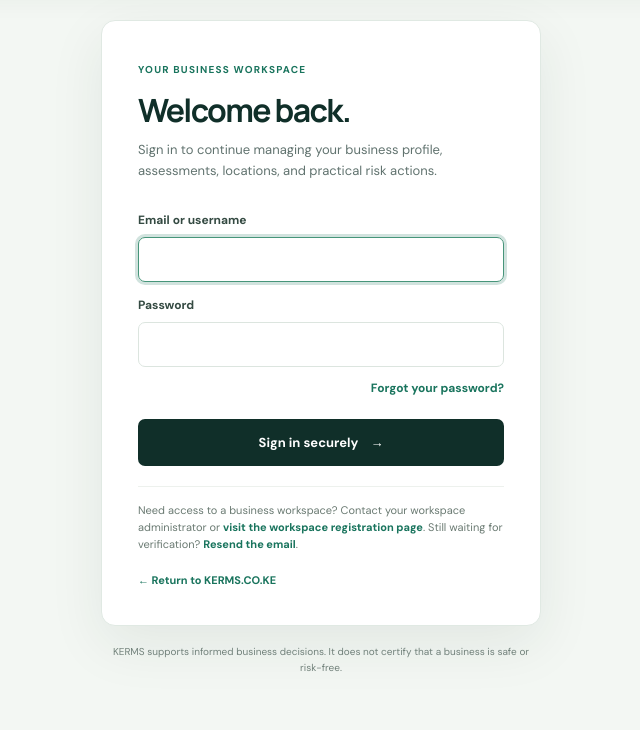
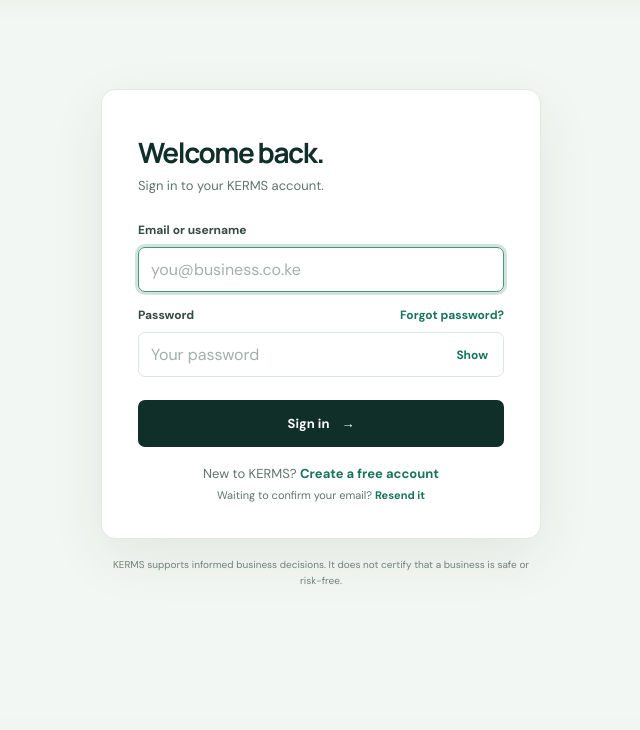
Before and after one commit to valorafricabrand-svg/KERMS, a Django app: page /login/ in a window 1280 px wide. Shown: the part 82-812 px from the top of the page, without its empty margins (319-959 px from the left). After the commit the page ends 666 px from the top, so only its background shows below. Run offline with Django 4.2, Linux system fonts and the light colour scheme; parts of the project's set-up code (start-up, migrations or seed data) failed here and were passed over.

Commit message:
Simplify sign-in page to match the new sign-up design
Google first, email or username with placeholder, show/hide password, inline forgot-password link, and a short create-account prompt.

Co-Authored-By: Claude Opus 5.5 <noreply@anthropic.com>

```diff
--- a/risks/forms.py
+++ b/risks/forms.py
@@ -1,6 +1,7 @@
 import re
 from django import forms
 from django.contrib.auth import get_user_model
+from django.contrib.auth.forms import AuthenticationForm
 from django.contrib.auth.password_validation import validate_password
 from django.core.exceptions import ValidationError
 from datetime import date
@@ -62,6 +63,18 @@ def _clean_organization_name(name):
     if Organization.objects.filter(name__iexact=name).exists():
         raise forms.ValidationError("This workspace name is already in use.")
     return name
+
+
+class SignInForm(AuthenticationForm):
+    def __init__(self, *args, **kwargs):
+        super().__init__(*args, **kwargs)
+        self.fields["username"].label = "Email or username"
+        self.fields["username"].widget.attrs.update(
+            {"placeholder": "you@business.co.ke", "autocomplete": "username"}
+        )
+        self.fields["password"].widget.attrs.update(
+            {"placeholder": "Your password", "autocomplete": "current-password"}
+        )
 
 
 class SignUpForm(forms.Form):
--- a/risks/urls.py
+++ b/risks/urls.py
@@ -1,6 +1,7 @@
 from django.contrib.auth import views as auth_views
 from django.urls import path
 from . import views
+from .forms import SignInForm
 
 urlpatterns = [
     path("", views.public_home, name="home"),
@@ -8,6 +9,7 @@ urlpatterns = [
         "login/",
         auth_views.LoginView.as_view(
             template_name="registration/login.html",
+            authentication_form=SignInForm,
             redirect_authenticated_user=True,
         ),
         name="login",
--- a/static/css/auth.css
+++ b/static/css/auth.css
@@ -57,3 +57,6 @@
 .auth-switch { margin: 18px 0 0; color: #61736f; font-size: 13px; text-align: center; }
 .auth-switch a { color: #19745d; font-weight: 700; }
 .auth-switch-muted { margin-top: 6px; font-size: 11px; }
+.auth-label-row { display: flex; align-items: baseline; justify-content: space-between; gap: 12px; margin-top: 6px; }
+.auth-label-row label { margin-top: 0; }
+.auth-label-row .auth-forgot-link { margin-top: 0; }
--- a/templates/account/signup_closed.html
+++ b/templates/account/signup_closed.html
@@ -7,7 +7,7 @@
   <meta name="theme-color" content="#102f29">
   <title>Account registration | KERMS.CO.KE</title>
   <link rel="stylesheet" href="{% static 'css/public-home.css' %}?v=1">
-  <link rel="stylesheet" href="{% static 'css/auth.css' %}?v=4">
+  <link rel="stylesheet" href="{% static 'css/auth.css' %}?v=5">
 </head>
 <body class="auth-page">
   <header class="site-header auth-header">
--- a/templates/registration/legal_notice.html
+++ b/templates/registration/legal_notice.html
@@ -7,7 +7,7 @@
   <meta name="theme-color" content="#102f29">
   <title>{% if page == "terms" %}Terms of Use{% else %}Privacy Notice{% endif %} | KERMS.CO.KE</title>
   <link rel="stylesheet" href="{% static 'css/public-home.css' %}?v=1">
-  <link rel="stylesheet" href="{% static 'css/auth.css' %}?v=4">
+  <link rel="stylesheet" href="{% static 'css/auth.css' %}?v=5">
 </head>
 <body class="auth-page">
   <header class="site-header auth-header">
--- a/templates/registration/login.html
+++ b/templates/registration/login.html
@@ -10,7 +10,7 @@
   <link rel="preconnect" href="https://fonts.gstatic.com" crossorigin>
   <link href="https://fonts.googleapis.com/css2?family=DM+Sans:wght@400;500;600;700&family=Manrope:wght@400;500;600;700;800&display=swap" rel="stylesheet">
   <link rel="stylesheet" href="{% static 'css/public-home.css' %}?v=1">
-  <link rel="stylesheet" href="{% static 'css/auth.css' %}?v=4">
+  <link rel="stylesheet" href="{% static 'css/auth.css' %}?v=5">
 </head>
 <body class="auth-page">
   <a class="site-skip-link" href="#sign-in-form">Skip to sign in</a>
@@ -22,34 +22,49 @@
     <a class="auth-home-link" href="{% url 'home' %}">Back to home</a>
   </header>
   <main class="auth-main" id="main-content">
-    <section class="auth-card" aria-labelledby="sign-in-title">
-      <span class="auth-kicker">Your business workspace</span>
+    <section class="auth-card auth-card-signup" aria-labelledby="sign-in-title">
       <h1 id="sign-in-title">Welcome back.</h1>
-      <p class="auth-intro">Sign in to continue managing your business profile, assessments, locations, and practical risk actions.</p>
+      <p class="auth-intro">Sign in to your KERMS account.</p>
       {% if form.errors %}
-      <div class="auth-error" role="alert">Your email, username or password was not recognised. Please check your details and try again.</div>
+      <div class="auth-error" role="alert">That email, username or password wasn’t recognised. Please try again.</div>
+      {% endif %}
+      {% if google_sign_in_enabled %}
+      <a class="auth-google-button" href="{% url 'google_login' %}">
+        <img src="https://www.gstatic.com/firebasejs/ui/2.0.0/images/auth/google.svg" alt="" width="18" height="18">
+        Continue with Google
+      </a>
+      <div class="auth-divider" role="separator"><span>or use your email</span></div>
       {% endif %}
       <form method="post" id="sign-in-form">
         {% csrf_token %}
         <input type="hidden" name="next" value="{{ next }}">
-        <label for="{{ form.username.id_for_label }}">Email or username</label>
+        <label for="{{ form.username.id_for_label }}">{{ form.username.label }}</label>
         {{ form.username }}
-        <label for="{{ form.password.id_for_label }}">Password</label>
-        {{ form.password }}
-        <a class="auth-forgot-link" href="{% url 'password_reset' %}">Forgot your password?</a>
-        <button class="auth-submit" type="submit">Sign in securely <span aria-hidden="true">→</span></button>
+        <div class="auth-label-row">
+          <label for="{{ form.password.id_for_label }}">Password</label>
+          <a class="auth-forgot-link" href="{% url 'password_reset' %}">Forgot password?</a>
+        </div>
+        <div class="auth-password-wrap">
+          {{ form.password }}
+          <button type="button" class="auth-password-toggle" data-toggle-password="{{ form.password.id_for_label }}" aria-label="Show password">Show</button>
+        </div>
+        <button class="auth-submit" type="submit">Sign in <span aria-hidden="true">→</span></button>
       </form>
-      {% if google_sign_in_enabled %}
-      <div class="auth-divider" role="separator"><span>or</span></div>
-      <a class="auth-google-button" href="{% url 'google_login' %}">
-        <img src="https://www.gstatic.com/firebasejs/ui/2.0.0/images/auth/google.svg" alt="" width="18" height="18">
-        Continue with Google
-      </a>
-      {% endif %}
-      <p class="auth-help">Need access to a business workspace? Contact your workspace administrator or <a href="{% url 'signup' %}">visit the workspace registration page</a>. Still waiting for verification? <a href="{% url 'resend_verification' %}">Resend the email</a>.</p>
-      <a class="auth-footer-link" href="{% url 'home' %}">← Return to KERMS.CO.KE</a>
+      <p class="auth-switch">New to KERMS? <a href="{% url 'signup' %}">Create a free account</a></p>
+      <p class="auth-switch auth-switch-muted">Waiting to confirm your email? <a href="{% url 'resend_verification' %}">Resend it</a></p>
     </section>
     <p class="auth-assurance">KERMS supports informed business decisions. It does not certify that a business is safe or risk-free.</p>
   </main>
+  <script>
+    document.querySelectorAll("[data-toggle-password]").forEach(function (button) {
+      button.addEventListener("click", function () {
+        var input = document.getElementById(button.dataset.togglePassword);
+        var show = input.type === "password";
+        input.type = show ? "text" : "password";
+        button.textContent = show ? "Hide" : "Show";
+        button.setAttribute("aria-label", show ? "Hide password" : "Show password");
+      });
+    });
+  </script>
 </body>
 </html>
--- a/templates/registration/password_reset_complete.html
+++ b/templates/registration/password_reset_complete.html
@@ -7,7 +7,7 @@
   <meta name="theme-color" content="#102f29">
   <title>Password updated | KERMS.CO.KE</title>
   <link rel="stylesheet" href="{% static 'css/public-home.css' %}?v=1">
-  <link rel="stylesheet" href="{% static 'css/auth.css' %}?v=4">
+  <link rel="stylesheet" href="{% static 'css/auth.css' %}?v=5">
 </head>
 <body class="auth-page">
   <header class="site-header auth-header">
--- a/templates/registration/password_reset_confirm.html
+++ b/templates/registration/password_reset_confirm.html
@@ -7,7 +7,7 @@
   <meta name="theme-color" content="#102f29">
   <title>Choose a new password | KERMS.CO.KE</title>
   <link rel="stylesheet" href="{% static 'css/public-home.css' %}?v=1">
-  <link rel="stylesheet" href="{% static 'css/auth.css' %}?v=4">
+  <link rel="stylesheet" href="{% static 'css/auth.css' %}?v=5">
 </head>
 <body class="auth-page">
   <header class="site-header auth-header">
--- a/templates/registration/password_reset_done.html
+++ b/templates/registration/password_reset_done.html
@@ -7,7 +7,7 @@
   <meta name="theme-color" content="#102f29">
   <title>Check your email | KERMS.CO.KE</title>
   <link rel="stylesheet" href="{% static 'css/public-home.css' %}?v=1">
-  <link rel="stylesheet" href="{% static 'css/auth.css' %}?v=4">
+  <link rel="stylesheet" href="{% static 'css/auth.css' %}?v=5">
 </head>
 <body class="auth-page">
   <header class="site-header auth-header">
--- a/templates/registration/password_reset_form.html
+++ b/templates/registration/password_reset_form.html
@@ -7,7 +7,7 @@
   <meta name="theme-color" content="#102f29">
   <title>Reset your password | KERMS.CO.KE</title>
   <link rel="stylesheet" href="{% static 'css/public-home.css' %}?v=1">
-  <link rel="stylesheet" href="{% static 'css/auth.css' %}?v=4">
+  <link rel="stylesheet" href="{% static 'css/auth.css' %}?v=5">
 </head>
 <body class="auth-page">
   <header class="site-header auth-header">
--- a/templates/registration/resend_verification.html
+++ b/templates/registration/resend_verification.html
@@ -7,7 +7,7 @@
   <meta name="theme-color" content="#102f29">
   <title>Resend verification | KERMS.CO.KE</title>
   <link rel="stylesheet" href="{% static 'css/public-home.css' %}?v=1">
-  <link rel="stylesheet" href="{% static 'css/auth.css' %}?v=4">
+  <link rel="stylesheet" href="{% static 'css/auth.css' %}?v=5">
 </head>
 <body class="auth-page">
   <header class="site-header auth-header">
--- a/templates/registration/signup.html
+++ b/templates/registration/signup.html
@@ -10,7 +10,7 @@
   <link rel="preconnect" href="https://fonts.gstatic.com" crossorigin>
   <link href="https://fonts.googleapis.com/css2?family=DM+Sans:wght@400;500;600;700&family=Manrope:wght@400;500;600;700;800&display=swap" rel="stylesheet">
   <link rel="stylesheet" href="{% static 'css/public-home.css' %}?v=1">
-  <link rel="stylesheet" href="{% static 'css/auth.css' %}?v=4">
+  <link rel="stylesheet" href="{% static 'css/auth.css' %}?v=5">
 </head>
 <body class="auth-page">
   <a class="site-skip-link" href="#sign-up-form">Skip to create account</a>
--- a/templates/registration/signup_unavailable.html
+++ b/templates/registration/signup_unavailable.html
@@ -7,7 +7,7 @@
   <meta name="theme-color" content="#102f29">
   <title>Account registration | KERMS.CO.KE</title>
   <link rel="stylesheet" href="{% static 'css/public-home.css' %}?v=1">
-  <link rel="stylesheet" href="{% static 'css/auth.css' %}?v=4">
+  <link rel="stylesheet" href="{% static 'css/auth.css' %}?v=5">
 </head>
 <body class="auth-page">
   <header class="site-header auth-header">
--- a/templates/registration/verification_pending.html
+++ b/templates/registration/verification_pending.html
@@ -7,7 +7,7 @@
   <meta name="theme-color" content="#102f29">
   <title>Check your email | KERMS.CO.KE</title>
   <link rel="stylesheet" href="{% static 'css/public-home.css' %}?v=1">
-  <link rel="stylesheet" href="{% static 'css/auth.css' %}?v=4">
+  <link rel="stylesheet" href="{% static 'css/auth.css' %}?v=5">
 </head>
 <body class="auth-page">
   <header class="site-header auth-header">
--- a/templates/registration/verify_email.html
+++ b/templates/registration/verify_email.html
@@ -7,7 +7,7 @@
   <meta name="theme-color" content="#102f29">
   <title>Verify email | KERMS.CO.KE</title>
   <link rel="stylesheet" href="{% static 'css/public-home.css' %}?v=1">
-  <link rel="stylesheet" href="{% static 'css/auth.css' %}?v=4">
+  <link rel="stylesheet" href="{% static 'css/auth.css' %}?v=5">
 </head>
 <body class="auth-page">
   <header class="site-header auth-header">
--- a/templates/socialaccount/signup.html
+++ b/templates/socialaccount/signup.html
@@ -10,7 +10,7 @@
   <link rel="preconnect" href="https://fonts.gstatic.com" crossorigin>
   <link href="https://fonts.googleapis.com/css2?family=DM+Sans:wght@400;500;600;700&family=Manrope:wght@400;500;600;700;800&display=swap" rel="stylesheet">
   <link rel="stylesheet" href="{% static 'css/public-home.css' %}?v=1">
-  <link rel="stylesheet" href="{% static 'css/auth.css' %}?v=4">
+  <link rel="stylesheet" href="{% static 'css/auth.css' %}?v=5">
 </head>
 <body class="auth-page">
   <a class="site-skip-link" href="#social-signup-form">Skip to finish setup</a>
```
